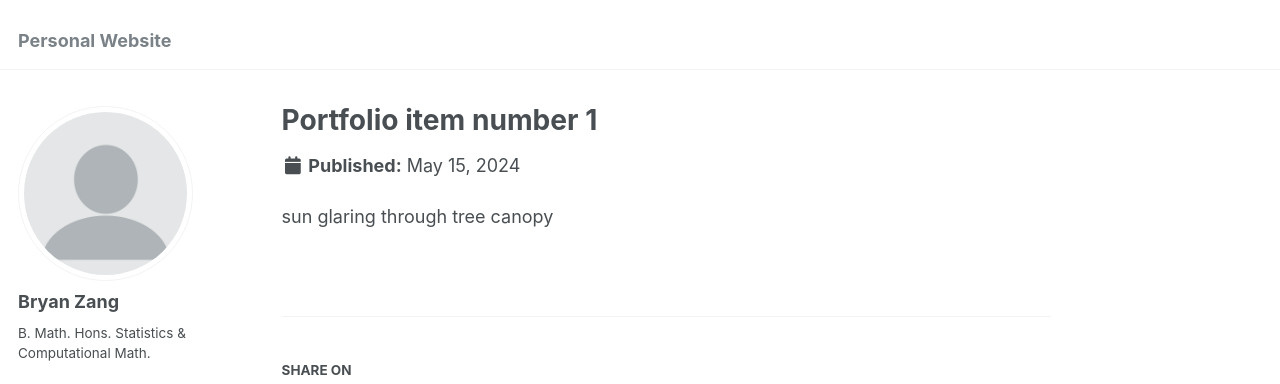
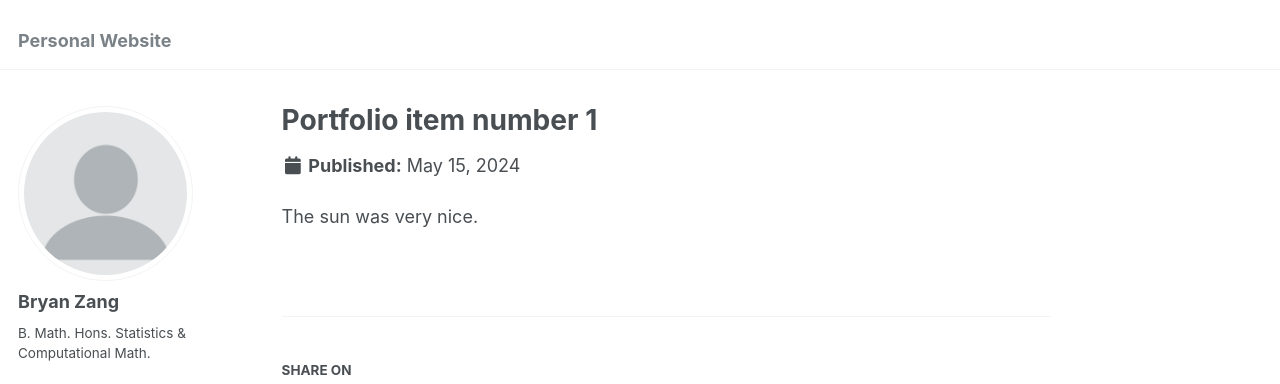
Before and after one commit to bryanzang/bryanzang.github.io, a Jekyll site: the page built from _portfolio/portfolio-1.md, in a window 1280 px wide. Shown: the top 384 px of the page. Built offline with Jekyll 4.4.1, drawn with Linux system fonts in a browser that asks for light colours.

Commit message:
Update portfolio-1.md

```diff
--- a/_portfolio/portfolio-1.md
+++ b/_portfolio/portfolio-1.md
@@ -1,7 +1,7 @@
 ---
 title: "Portfolio item number 1"
-excerpt: "Short description of portfolio item number 1<br/><img src='/images/photos/IMG_2390_edit.png'>"
+excerpt: "sun glaring through tree canopy<br/><img src='/images/photos/IMG_2390_edit.png'>"
 collection: portfolio
 ---
 
-sun glaring through tree canopy
+The sun was very nice.
```
